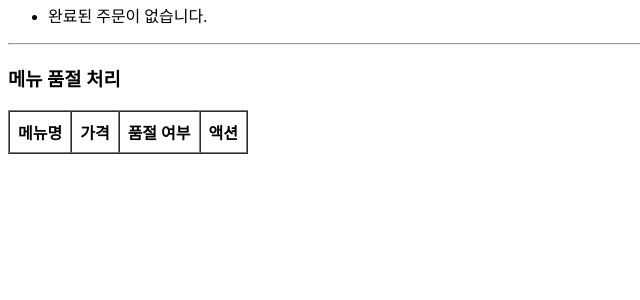
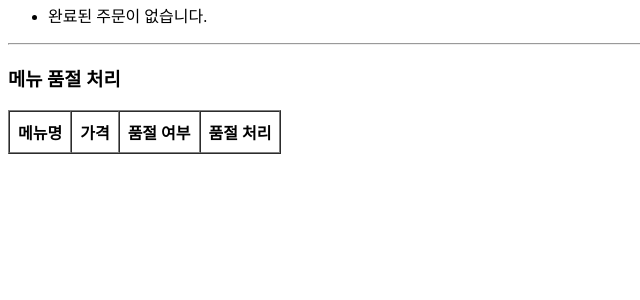
Before and after one commit to bag4355/restaurant-system, a Flask app: template templates/admin.html in a window 1280 px wide. Shown: the part 417-717 px from the top of the page, without its empty margins (0-640 px from the left). Run offline with Flask 3, Linux system fonts and the light colour scheme; the template is opened without the code that fills it, so the values that code supplies are empty.

Commit message:
Update admin.html

```diff
--- a/templates/admin.html
+++ b/templates/admin.html
@@ -55,7 +55,7 @@
     <th>메뉴명</th>
     <th>가격</th>
     <th>품절 여부</th>
-    <th>액션</th>
+    <th>품절 처리</th>
   </tr>
   {% for m in menu_items %}
   <tr>
```
